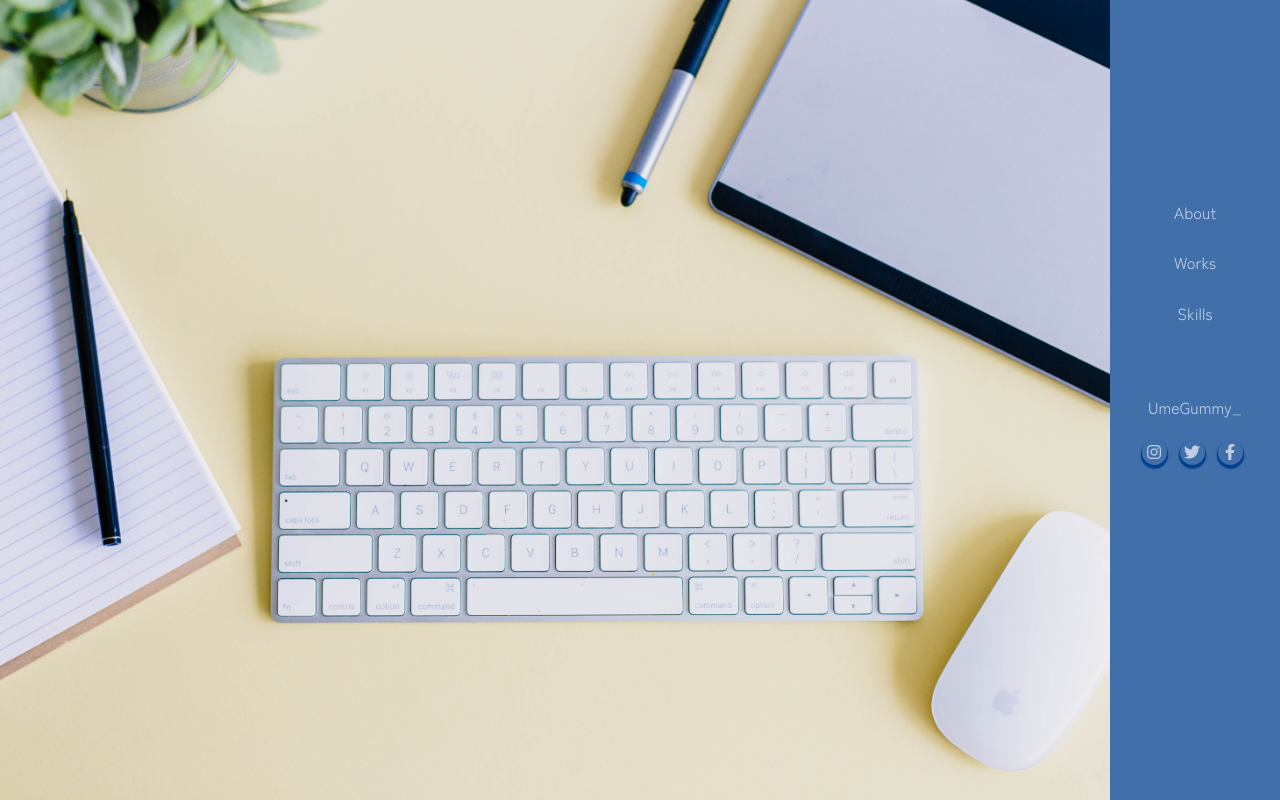
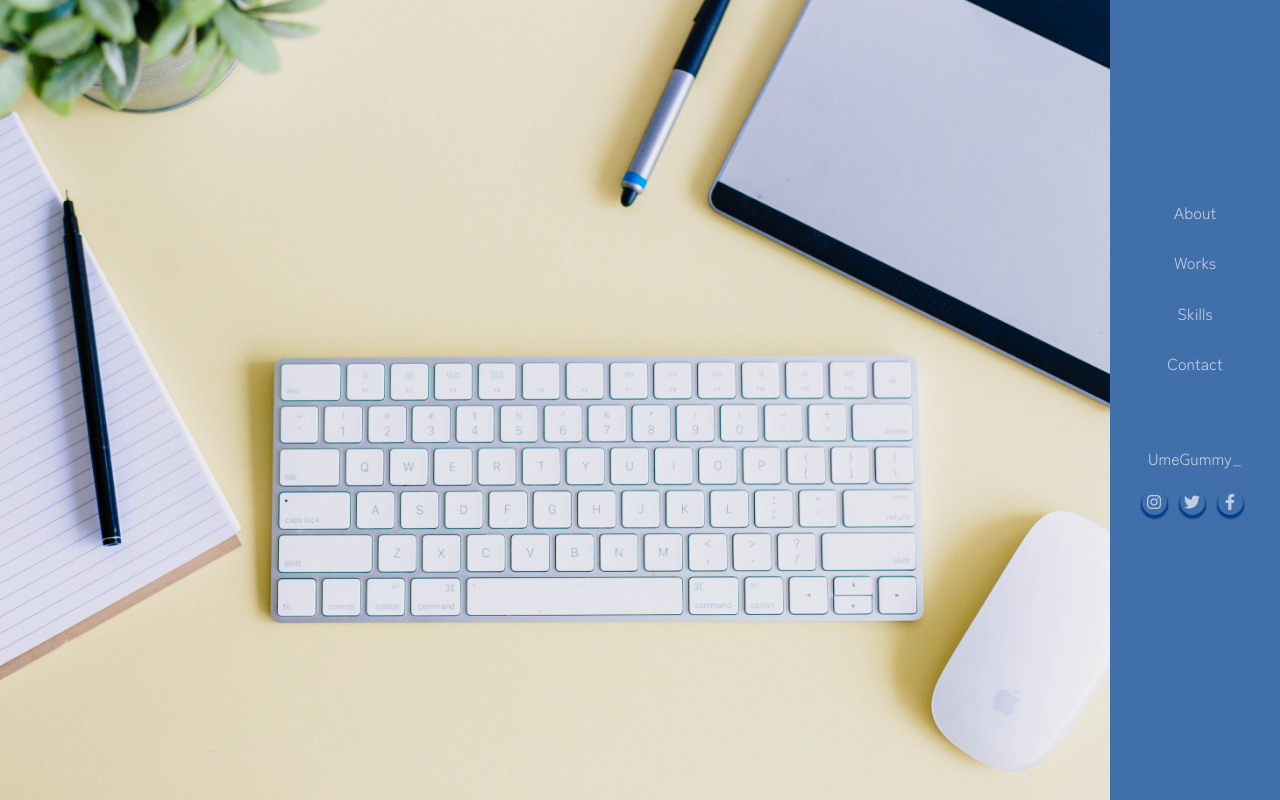
Before and after one commit to UmeGummy/portfolio, a plain HTML site: page index.html in a window 1280 px wide. Shown: the top 800 px of the page. Drawn offline with Linux system fonts and the light colour scheme.

Commit message:
Update index.html

```diff
--- a/index.html
+++ b/index.html
@@ -78,7 +78,7 @@
                         <li class="header-nav__link"><a href="">About</a></li>
                         <li class="header-nav__link"><a href="works.html">Works</a></li>
                         <li class="header-nav__link"><a href="skills.html">Skills</a></li>
-
+                        <li class="header-nav__link"><a href="#contact">Contact</a></li>
                         <li class="header-nav__link"><a href="index.html">UmeGummy_</a></li>
                     </ul>
                 </nav>
@@ -91,7 +91,7 @@
         </header>
     </div>
     <div class="footer">
-        <h4>Contact</h4>
+        <h4 id="contact">Contact</h4>
         <div class="information">
             <p class="information__text">お問い合わせはSNSより承ります。<div class=""></div></p>
             <p class="information__text">本サイトには未公開の案件実績もございます。</p>
```
